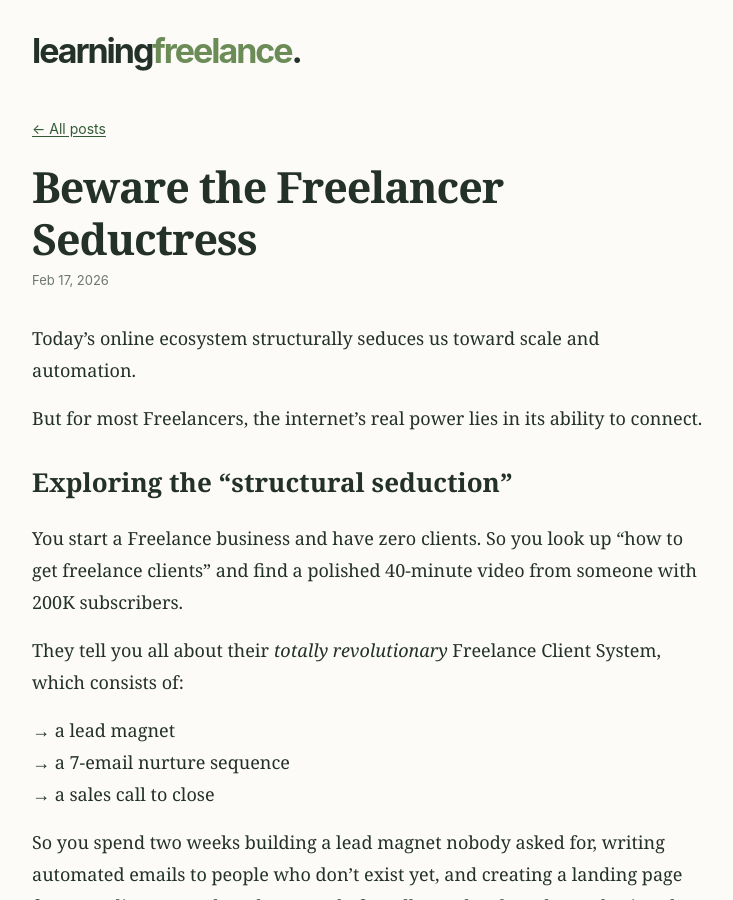
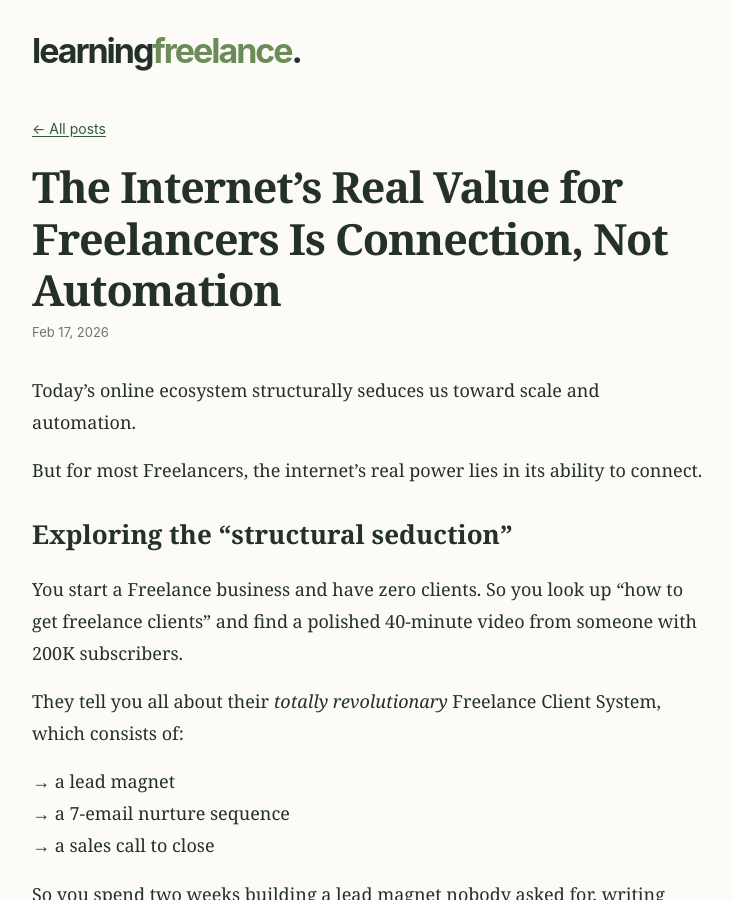
Before and after one commit to frenchonionsoupz/learning-freelance, a Jekyll site: the page built from _posts/2026-02-17-beware-the-freelancer-seductress.md, in a window 1280 px wide and 900 px high. Shown: the whole window, without its empty margins (272-1005 px from the left). Built offline with Jekyll 4.4.1, drawn with Linux system fonts in a browser that asks for light colours.

Commit message:
Update article title and subtitle: 2026-02-17-beware-the-freelancer-seductress.md

```diff
--- a/_posts/2026-02-17-beware-the-freelancer-seductress.md
+++ b/_posts/2026-02-17-beware-the-freelancer-seductress.md
@@ -1,6 +1,9 @@
 ---
 layout: post
-title: "Beware the Freelancer Seductress"
+title: "The Internet’s Real Value for Freelancers Is Connection, Not Automation"
+subtitle: "Why the internet seduces us toward scale and automation"
+description: "Why the internet seduces us toward scale and automation"
+image: /assets/images/seductress.jpg
 date: 2026-02-17 09:00:00 -0500
 ---
 
```
